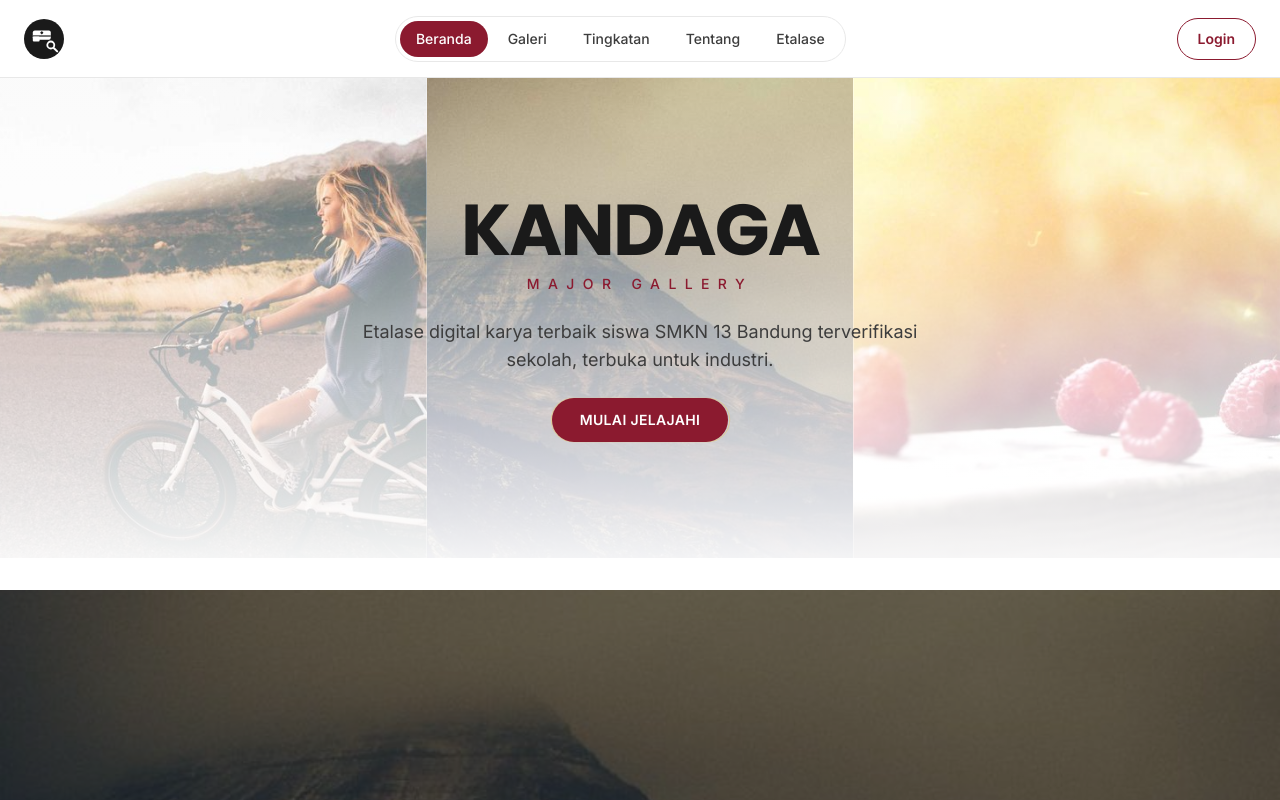
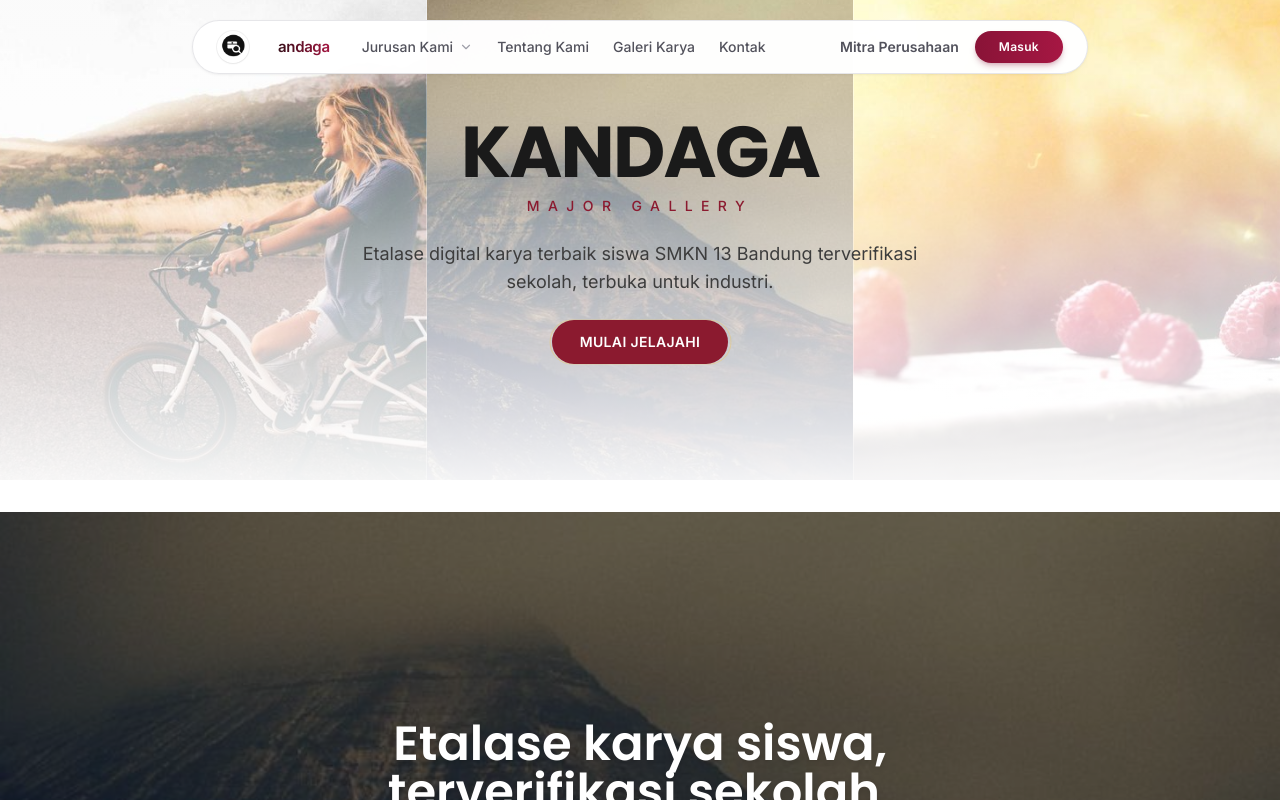
Before and after one commit to Raditt10/Kandaga-JHIC2026, a Next.js app: page / in a window 1280 px wide. Shown: the top 800 px of the page. Built offline with nearby package versions, Linux system fonts and the light colour scheme.

Commit message:
feat: replace navbar with Kandaga floating pill navbar and fix dependencies

```diff
--- a/package.json
+++ b/package.json
@@ -9,6 +9,10 @@
     "lint": "eslint"
   },
   "dependencies": {
+    "gsap": "^3.15.0",
+    "lenis": "^1.3.26",
+    "lucide-react": "^1.48.0",
+    "motion": "^13.4.4",
     "next": "16.3.6",
     "react": "19.2.8",
     "react-dom": "19.2.8"
--- a/src/app/globals.css
+++ b/src/app/globals.css
@@ -37,6 +37,10 @@
   -webkit-font-smoothing: antialiased;
 }
 
+.font-tangerine {
+  font-family: var(--font-tangerine), "Tangerine", cursive;
+}
+
 /* ── Reduced motion — aksesibilitas wajib ── */
 @media (prefers-reduced-motion: reduce) {
   * {
--- a/src/app/layout.tsx
+++ b/src/app/layout.tsx
@@ -1,5 +1,5 @@
 import type { Metadata } from "next";
-import { Poppins, Inter } from "next/font/google";
+import { Poppins, Inter, Tangerine } from "next/font/google";
 import SmoothScrollProvider from "@/components/layout/SmoothScrollProvider";
 import "./globals.css";
 
@@ -15,6 +15,12 @@
   variable: "--font-inter",
 });
 
+const tangerine = Tangerine({
+  subsets: ["latin"],
+  weight: ["400", "700"],
+  variable: "--font-tangerine",
+});
+
 export const metadata: Metadata = {
   title: "Kandaga — Galeri Digital Karya Siswa SMKN 13 Bandung",
   description:
@@ -27,7 +33,7 @@
   return (
     <html
       lang="id"
-      className={`${poppins.variable} ${inter.variable}`}
+      className={`${poppins.variable} ${inter.variable} ${tangerine.variable}`}
     >
       <body suppressHydrationWarning>
         <SmoothScrollProvider>{children}</SmoothScrollProvider>
--- a/src/components/landing/GallerySection.tsx
+++ b/src/components/landing/GallerySection.tsx
@@ -222,7 +222,7 @@
   const activeCard = cards[activeIndex];
 
   return (
-    <section className="mx-auto max-w-7xl px-6 py-20 md:py-24">
+    <section id="galeri-section" className="mx-auto max-w-7xl px-6 py-20 md:py-24">
       {/* Header */}
       <motion.div
         className="mb-10 max-w-xl"
--- a/src/components/landing/IndustrySection.tsx
+++ b/src/components/landing/IndustrySection.tsx
@@ -203,7 +203,7 @@
 
 export default function IndustrySection() {
   return (
-    <section className="relative overflow-hidden bg-cream py-20 md:py-28">
+    <section id="industri-section" className="relative overflow-hidden bg-cream py-20 md:py-28">
       <BlueprintGrid />
 
       <div className="relative mx-auto max-w-7xl px-6">
--- a/src/components/landing/JurusanMenu.tsx
+++ b/src/components/landing/JurusanMenu.tsx
@@ -32,7 +32,7 @@
 
 export default function JurusanMenu() {
   return (
-    <section className="mx-auto max-w-7xl px-6 py-20 md:py-24">
+    <section id="jurusan-section" className="mx-auto max-w-7xl px-6 py-20 md:py-24">
       <motion.div
         variants={staggerChildren}
         initial="hidden"
--- a/src/components/landing/WhySection.tsx
+++ b/src/components/landing/WhySection.tsx
@@ -165,7 +165,7 @@
   const [isVisible, setIsVisible] = useState(false);
 
   return (
-    <section ref={sectionRef} className="mx-auto max-w-7xl px-6 py-20 md:py-24">
+    <section id="tentang-section" ref={sectionRef} className="mx-auto max-w-7xl px-6 py-20 md:py-24">
       {/* Header */}
       <motion.div
         className="mb-12 max-w-xl"
--- a/src/components/layout/Footer.tsx
+++ b/src/components/layout/Footer.tsx
@@ -73,7 +73,7 @@
 
 export default function Footer() {
   return (
-    <footer className="bg-primary text-white">
+    <footer id="kontak-section" className="bg-primary text-white">
       {/* Wordmark fill-on-scroll */}
       <ScrollWordmark />
 
--- a/src/components/layout/Navbar.tsx
+++ b/src/components/layout/Navbar.tsx
@@ -1,119 +1,232 @@
 "use client";
 
+import React, { useState } from "react";
+import Image from "next/image";
 import Link from "next/link";
-import Image from "next/image";
-import { usePathname } from "next/navigation";
-import { useEffect, useState } from "react";
-import { motion, AnimatePresence, useScroll, useTransform } from "motion/react";
+import { ChevronDown, Menu, X } from "lucide-react";
 
-const links = [
-  { label: "Beranda", href: "/" },
-  { label: "Galeri", href: "/galeri" },
-  { label: "Tingkatan", href: "/tingkatan" },
-  { label: "Tentang", href: "/tentang" },
-  { label: "Etalase", href: "/etalase" },
-];
+export interface NavbarProps {
+  onOpenLogin?: () => void;
+  onSelectCategory?: (category: string) => void;
+}
 
-export default function Navbar() {
-  const pathname = usePathname();
-  const [scrolled, setScrolled] = useState(false);
+export default function Navbar({ onOpenLogin, onSelectCategory }: NavbarProps) {
+  const [activeNav, setActiveNav] = useState("Beranda");
+  const [isMobileMenuOpen, setIsMobileMenuOpen] = useState(false);
+  const [openDropdown, setOpenDropdown] = useState<string | null>(null);
 
-  // Scroll progress bar
-  const { scrollYProgress } = useScroll();
-  const scaleX = useTransform(scrollYProgress, [0, 1], [0, 1]);
+  const scrollToSection = (id: string) => {
+    const element = document.getElementById(id);
+    if (element) {
+      element.scrollIntoView({ behavior: "smooth" });
+    }
+  };
 
-  useEffect(() => {
-    const onScroll = () => setScrolled(window.scrollY > 80);
-    window.addEventListener("scroll", onScroll, { passive: true });
-    return () => window.removeEventListener("scroll", onScroll);
-  }, []);
+  const handleCategoryClick = (category: string) => {
+    if (onSelectCategory) {
+      onSelectCategory(category);
+    }
+    scrollToSection("galeri-section");
+    setOpenDropdown(null);
+    setIsMobileMenuOpen(false);
+  };
 
   return (
-    <>
-      {/* ── Scroll progress bar: garis 2px di bawah navbar, scaleX mengikuti scroll ── */}
-      <motion.div
-        className="fixed top-0 left-0 right-0 z-[60] h-[2px] origin-left bg-primary"
-        style={{ scaleX }}
-        aria-hidden="true"
-      />
-
-      <motion.header
-        className="sticky top-0 z-50 transition-all duration-250"
-        animate={
-          scrolled
-            ? {
-                // Floating pill: margin dari tepi, border-radius penuh
-                margin: "12px 16px 0",
-                borderRadius: "9999px",
-                backgroundColor: "rgba(255,255,255,0.88)",
-                backdropFilter: "blur(16px)",
-                boxShadow: "0 2px 20px rgba(0,0,0,0.08)",
-              }
-            : {
-                margin: "0px 0px 0",
-                borderRadius: "0px",
-                backgroundColor: "rgba(255,255,255,0)",
-                backdropFilter: "blur(0px)",
-                boxShadow: "none",
-              }
-        }
-        transition={{ duration: 0.25, ease: [0.22, 1, 0.36, 1] }}
-      >
-        <nav className="mx-auto flex max-w-7xl items-center justify-between px-6 py-4">
-          {/* Logo */}
-          <Link href="/" className="flex items-center">
-            <Image
-              src="/logo.svg"
-              alt=" "
-              width={40}
-              height={40}
-              unoptimized
-              priority
-            />
+    <header className="fixed top-5 left-0 right-0 mx-auto z-50 w-[94%] max-w-4xl transform-gpu will-change-transform">
+      <div className="bg-white/98 border border-zinc-200/90 shadow-sm shadow-zinc-900/5 rounded-full px-4 sm:px-6 py-2.5 flex items-center justify-between">
+        {/* Left: Brand Icon & Navigation Links */}
+        <div className="flex items-center gap-6 sm:gap-8">
+          {/* Logo Brand Icon & Title (Minimalist & Elegant) */}
+          <Link href="/" className="flex items-center gap-1 group">
+            <div className="w-8 h-8 relative rounded-full overflow-hidden shadow-xs ring-1 ring-zinc-900/5 transition-transform duration-200 group-hover:scale-105 shrink-0">
+              <Image
+                src="/logo.png"
+                alt="Kandaga Logo"
+                fill
+                className="object-contain"
+                priority
+              />
+            </div>
+            <span className="inline-flex items-center select-none -ml-0.5 bg-gradient-to-r from-zinc-950 via-[#4e0e20] to-[#a61743] bg-clip-text text-transparent group-hover:from-zinc-900 group-hover:to-[#b81d4a] transition-all duration-300">
+              <span className="font-tangerine font-bold text-3xl leading-none inline-block -translate-y-[1px]">
+                K
+              </span>
+              <span className="font-extrabold text-[15px] tracking-tight -ml-0.5">
+                andaga
+              </span>
+            </span>
           </Link>
 
-          {/* Menu pill — desktop */}
-          <ul className="hidden items-center gap-1 rounded-full border border-ink-150 bg-white/80 p-1 backdrop-blur md:flex">
-            {links.map((link) => {
-              const isActive = pathname === link.href;
-              return (
-                <li key={link.href} className="relative">
-                  <AnimatePresence>
-                    {isActive && (
-                      <motion.span
-                        layoutId="active-pill"
-                        className="absolute inset-0 rounded-full bg-primary"
-                        transition={{ type: "spring", stiffness: 380, damping: 32 }}
-                      />
-                    )}
-                  </AnimatePresence>
-                  <Link
-                    href={link.href}
-                    className={`relative z-10 block rounded-full px-4 py-2 text-sm font-medium transition-colors ${
-                      isActive ? "text-white" : "text-ink-700 hover:bg-ink-100"
-                    }`}
+          {/* Desktop Nav Links with Dropdown */}
+          <nav className="hidden md:flex items-center gap-6 text-xs sm:text-sm font-medium text-zinc-600">
+            {/* 1. Jurusan Kami Dropdown (Sitemap) */}
+            <div
+              className="relative"
+              onMouseEnter={() => setOpenDropdown("jurusan")}
+              onMouseLeave={() => setOpenDropdown(null)}
+            >
+              <button
+                type="button"
+                onClick={() => scrollToSection("jurusan-section")}
+                className="flex items-center gap-1.5 hover:text-zinc-950 transition cursor-pointer py-1"
+              >
+                <span>Jurusan Kami</span>
+                <ChevronDown className="w-3.5 h-3.5 text-zinc-400" />
+              </button>
+
+              {openDropdown === "jurusan" && (
+                <div className="absolute top-full left-0 mt-2 w-56 bg-white/95 backdrop-blur-xl border border-zinc-100 rounded-2xl shadow-xl p-2 animate-in fade-in slide-in-from-top-2 duration-150">
+                  <button
+                    type="button"
+                    onClick={() => handleCategoryClick("RPL")}
+                    className="w-full text-left px-3 py-2 rounded-xl text-xs font-semibold text-zinc-700 hover:bg-zinc-50 hover:text-[#90133b] transition cursor-pointer"
                   >
-                    {link.label}
-                  </Link>
-                </li>
-              );
-            })}
-          </ul>
+                    Rekayasa Perangkat Lunak
+                  </button>
+                  <button
+                    type="button"
+                    onClick={() => handleCategoryClick("TKJ")}
+                    className="w-full text-left px-3 py-2 rounded-xl text-xs font-semibold text-zinc-700 hover:bg-zinc-50 hover:text-[#90133b] transition cursor-pointer"
+                  >
+                    Teknik Komputer Jaringan
+                  </button>
+                  <button
+                    type="button"
+                    onClick={() => handleCategoryClick("Analis Kimia")}
+                    className="w-full text-left px-3 py-2 rounded-xl text-xs font-semibold text-zinc-700 hover:bg-zinc-50 hover:text-[#90133b] transition cursor-pointer"
+                  >
+                    Analis Kimia
+                  </button>
+                </div>
+              )}
+            </div>
 
-          {/* Login — ghost/outline style: fill solid hanya muncul saat hover */}
+            {/* 2. Tentang Kami */}
+            <button
+              type="button"
+              onClick={() => scrollToSection("tentang-section")}
+              className="hover:text-zinc-950 transition cursor-pointer py-1"
+            >
+              Tentang Kami
+            </button>
+
+            {/* 3. Galeri Karya */}
+            <button
+              type="button"
+              onClick={() => scrollToSection("galeri-section")}
+              className="hover:text-zinc-950 transition cursor-pointer py-1"
+            >
+              Galeri Karya
+            </button>
+
+            {/* 4. Kontak */}
+            <button
+              type="button"
+              onClick={() => scrollToSection("kontak-section")}
+              className="hover:text-zinc-950 transition cursor-pointer py-1"
+            >
+              Kontak
+            </button>
+          </nav>
+        </div>
+
+        {/* Right Action: Mitra Perusahaan + Login Pill Button */}
+        <div className="flex items-center gap-3 sm:gap-4">
+          <button
+            type="button"
+            onClick={() => scrollToSection("industri-section")}
+            className="hidden sm:inline-block text-xs sm:text-sm font-semibold text-zinc-600 hover:text-zinc-950 transition cursor-pointer"
+          >
+            Mitra Perusahaan
+          </button>
+
           <Link
             href="/login"
-            className="rounded-full border border-primary px-5 py-2.5 text-sm font-semibold text-primary transition-colors hover:bg-primary hover:text-white"
+            onClick={(e) => {
+              if (onOpenLogin) {
+                e.preventDefault();
+                onOpenLogin();
+              }
+            }}
+            className="bg-gradient-to-r from-[#891337] to-[#a61743] hover:from-[#76102f] hover:to-[#92143b] text-white px-5 sm:px-6 py-2 rounded-full text-xs font-bold tracking-wide transition-all duration-200 shadow-md shadow-[#891337]/25 hover:shadow-lg hover:shadow-[#891337]/35 cursor-pointer active:scale-95"
           >
-            Login
+            Masuk
           </Link>
-        </nav>
 
-        {/* Border bawah hanya saat belum scroll (setelah scroll jadi floating, tidak perlu border) */}
-        {!scrolled && (
-          <div className="absolute bottom-0 left-0 right-0 h-px bg-ink-150" />
-        )}
-      </motion.header>
-    </>
+          {/* Mobile Hamburger toggle */}
+          <button
+            type="button"
+            onClick={() => setIsMobileMenuOpen(!isMobileMenuOpen)}
+            className="md:hidden p-1.5 text-zinc-700 hover:text-black rounded-full cursor-pointer"
+            aria-label="Toggle navigation menu"
+          >
+            {isMobileMenuOpen ? (
+              <X className="w-5 h-5" />
+            ) : (
+              <Menu className="w-5 h-5" />
+            )}
+          </button>
+        </div>
+      </div>
+
+      {/* Mobile Dropdown Panel */}
+      {isMobileMenuOpen && (
+        <div className="md:hidden mt-2 bg-white/95 backdrop-blur-xl border border-zinc-200/80 rounded-3xl p-4 shadow-xl space-y-2 animate-in fade-in duration-200">
+          {["Jurusan Kami", "Tentang Kami", "Galeri Karya", "Kontak"].map(
+            (item) => (
+              <button
+                key={item}
+                type="button"
+                onClick={() => {
+                  setActiveNav(item);
+                  setIsMobileMenuOpen(false);
+                  if (item === "Jurusan Kami") {
+                    scrollToSection("jurusan-section");
+                  } else if (item === "Galeri Karya") {
+                    scrollToSection("galeri-section");
+                  } else if (item === "Tentang Kami") {
+                    scrollToSection("tentang-section");
+                  } else if (item === "Kontak") {
+                    scrollToSection("kontak-section");
+                  }
+                }}
+                className={`w-full text-left px-4 py-2.5 rounded-xl text-xs font-semibold transition ${
+                  activeNav === item
+                    ? "bg-gradient-to-r from-[#891337] to-[#a61743] text-white"
+                    : "text-zinc-700 hover:bg-zinc-100"
+                }`}
+              >
+                {item}
+              </button>
+            )
+          )}
+          <div className="pt-2 border-t border-zinc-100 flex items-center justify-between px-2">
+            <button
+              type="button"
+              onClick={() => {
+                setIsMobileMenuOpen(false);
+                scrollToSection("industri-section");
+              }}
+              className="text-xs font-bold text-zinc-700 hover:text-zinc-950"
+            >
+              Mitra Perusahaan
+            </button>
+            <Link
+              href="/login"
+              onClick={(e) => {
+                setIsMobileMenuOpen(false);
+                if (onOpenLogin) {
+                  e.preventDefault();
+                  onOpenLogin();
+                }
+              }}
+              className="bg-[#90133b] text-white px-5 py-1.5 rounded-full text-xs font-bold cursor-pointer"
+            >
+              Masuk
+            </Link>
+          </div>
+        </div>
+      )}
+    </header>
   );
 }
```
Also changed, not shown: 1 other file (tests, documents, lock files or other folders).
